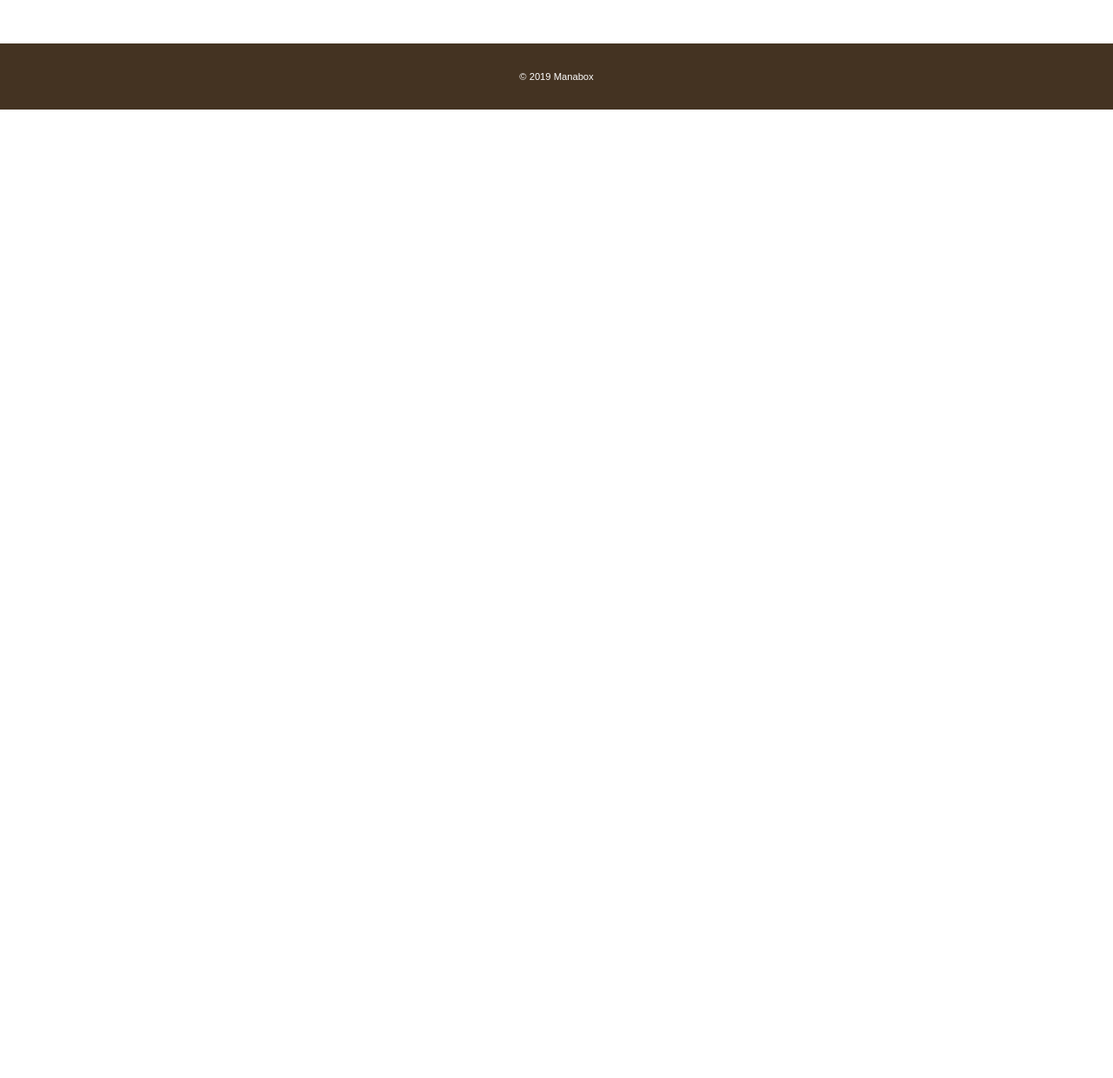
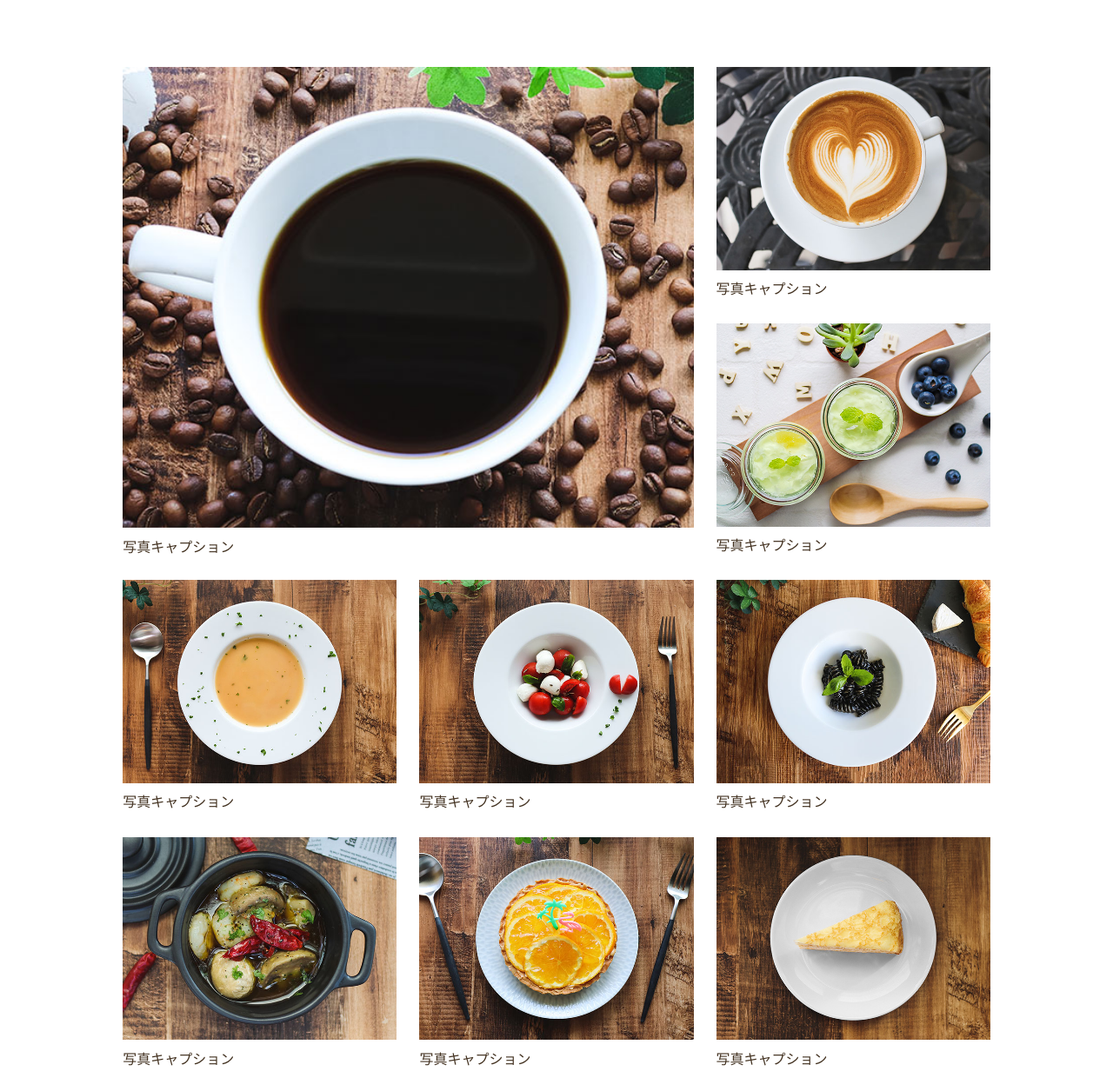
Before and after one commit to TechTomita/practice_HTML_CSS_WCBCafe, a plain HTML site: page menu.html in a window 1280 px wide. Shown: the part 800-2040 px from the top of the page at 87% size. Before the commit the page ends 926 px from the top, so only its background shows below. Drawn offline with Linux system fonts and the light colour scheme; some packages are replaced by stand-ins of ours.

Commit message:
tiled layout

```diff
--- a/CSS/style.css
+++ b/CSS/style.css
@@ -192,6 +192,22 @@ aside p {
     font-size: 1.125rem;
     margin: 10px 0 0;
 }
+.grid {
+    display: grid;
+    gap: 26px;
+    grid-template-columns: repeat(auto-fit, minmax(240px, 1fr));
+    margin-top: 6%;
+    margin-bottom: 50px;
+}
+.big-box {
+    grid-column: 1 / 3;
+    grid-row: 1 / 3;
+}
+.big-box img {
+    height: 94%;
+    width: 100%;
+    object-fit: cover;
+}
 
 /* FOOTER */
 footer {
@@ -269,4 +285,11 @@ footer p {
     .menu-content {
         margin-top: 20%;
     }
+    .big-box {
+        grid-column: auto;
+        grid-row: auto;
+    }
+    .big-box img {
+        height: 100%;
+    }
 }
--- a/menu.html
+++ b/menu.html
@@ -36,6 +36,44 @@
             </div><!-- /.wrapper -->
         </div>
 
+        <div class="wrapper grid">
+            <div class="big-box">
+                <img src="images/menu1.jpg" alt="">
+                <p>写真キャプション</p>
+            </div>
+            <div>
+                <img src="images/menu2.jpg" alt="">
+                <p>写真キャプション</p>
+            </div>
+            <div>
+                <img src="images/menu3.jpg" alt="">
+                <p>写真キャプション</p>
+            </div>
+            <div>
+                <img src="images/menu4.jpg" alt="">
+                <p>写真キャプション</p>
+            </div>
+            <div>
+                <img src="images/menu5.jpg" alt="">
+                <p>写真キャプション</p>
+            </div>
+            <div>
+                <img src="images/menu6.jpg" alt="">
+                <p>写真キャプション</p>
+            </div>
+            <div>
+                <img src="images/menu7.jpg" alt="">
+                <p>写真キャプション</p>
+            </div>
+            <div>
+                <img src="images/menu8.jpg" alt="">
+                <p>写真キャプション</p>
+            </div>
+            <div>
+                <img src="images/menu9.jpg" alt="">
+                <p>写真キャプション</p>
+            </div>
+        </div>
         <footer>
             <div class="wrapper">
                 <p><small>&copy; 2019 Manabox</small></p>
```
Also changed, not shown: 1 other file.
